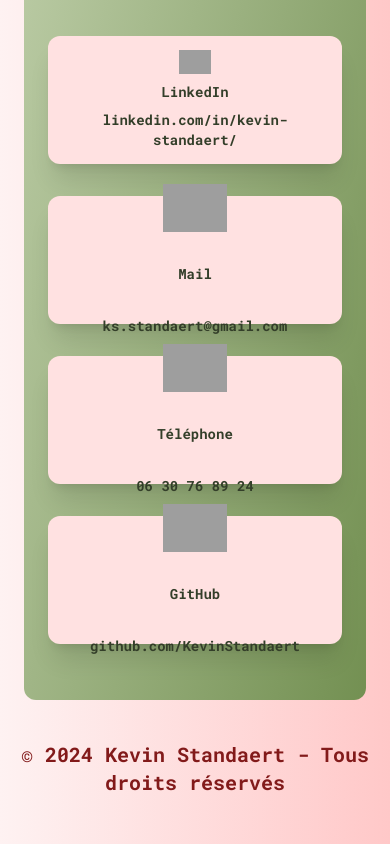
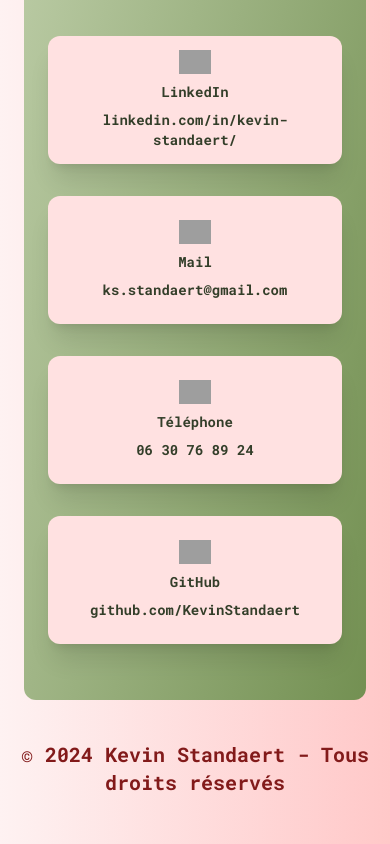
Before and after one commit to KevinStandaert/KevinStandaert.github.io, a website: page index.html in a window 390 px wide. Shown: the part 7286-8130 px from the top of the page. Drawn offline with Linux system fonts and the light colour scheme; grey boxes are pictures that could not be loaded.

Commit message:
update img size in contact

```diff
--- a/index.html
+++ b/index.html
@@ -422,10 +422,10 @@
           <a
             target="_blank"
             href="mailto:ks.standaert@gmail.com"
-            class="flex h-24 flex-col items-center justify-center gap-8 rounded-xl bg-sundown-100 px-8 py-16 text-center font-extrabold shadow-xl transition-all hover:scale-105 hover:bg-sundown-900 hover:text-white active:bg-sundown-400 sm:h-56 sm:p-32"
+            class="flex h-24 flex-col items-center justify-center gap-2 rounded-xl bg-sundown-100 px-8 py-16 text-center font-extrabold shadow-xl transition-all hover:scale-105 hover:bg-sundown-900 hover:text-white active:bg-sundown-400 sm:h-56 sm:gap-8 sm:p-32"
           >
             <img
-              class="w-16"
+              class="w-8 sm:w-16"
               src="https://cdn.icon-icons.com/icons2/1826/PNG/512/4202011emailgmaillogomailsocialsocialmedia-115677_115624.png"
               alt="logo mail"
             />Mail
@@ -437,10 +437,10 @@
           <a
             target="_blank"
             href="tel:0630768924"
-            class="flex h-24 flex-col items-center justify-center gap-8 rounded-xl bg-sundown-100 px-8 py-16 text-center font-extrabold shadow-xl transition-all hover:scale-105 hover:bg-sundown-900 hover:text-white active:bg-sundown-400 sm:h-56 sm:p-32"
+            class="flex h-24 flex-col items-center justify-center gap-2 rounded-xl bg-sundown-100 px-8 py-16 text-center font-extrabold shadow-xl transition-all hover:scale-105 hover:bg-sundown-900 hover:text-white active:bg-sundown-400 sm:h-56 sm:gap-8 sm:p-32"
           >
             <img
-              class="w-16"
+              class="w-8 sm:w-16"
               src="https://cdn.icon-icons.com/icons2/614/PNG/512/phone-call-auricular-symbol-in-black_icon-icons.com_56483.png"
               alt="logo telephone"
             />Téléphone
@@ -449,10 +449,10 @@
           <a
             target="_blank"
             href="https://github.com/KevinStandaert"
-            class="flex h-24 flex-col items-center justify-center gap-8 rounded-xl bg-sundown-100 px-8 py-16 text-center font-extrabold shadow-xl transition-all hover:scale-105 hover:bg-sundown-900 hover:text-white active:bg-sundown-400 sm:h-56 sm:p-32"
+            class="flex h-24 flex-col items-center justify-center gap-2 rounded-xl bg-sundown-100 px-8 py-16 text-center font-extrabold shadow-xl transition-all hover:scale-105 hover:bg-sundown-900 hover:text-white active:bg-sundown-400 sm:h-56 sm:gap-8 sm:p-32"
           >
             <img
-              class="w-16"
+              class="w-8 sm:w-16"
               src="https://cdn.icon-icons.com/icons2/2699/PNG/512/github_logo_icon_169115.png"
               alt="logo github"
             />GitHub
```
Also changed, not shown: output.css.
